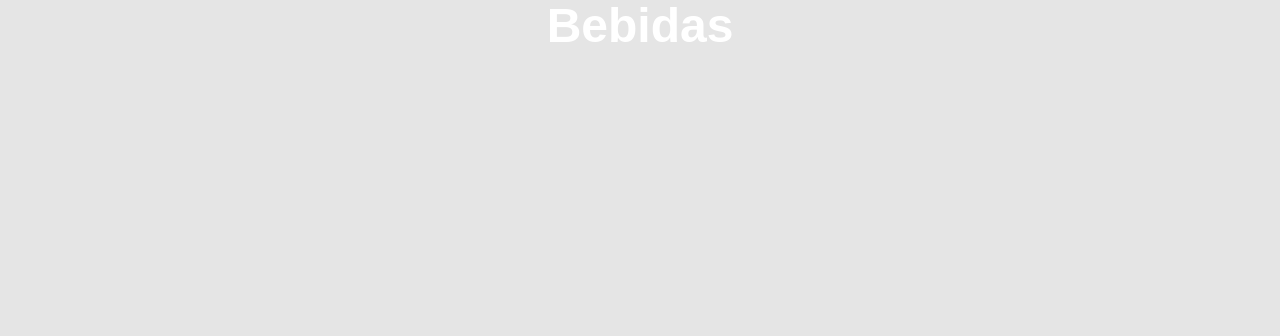
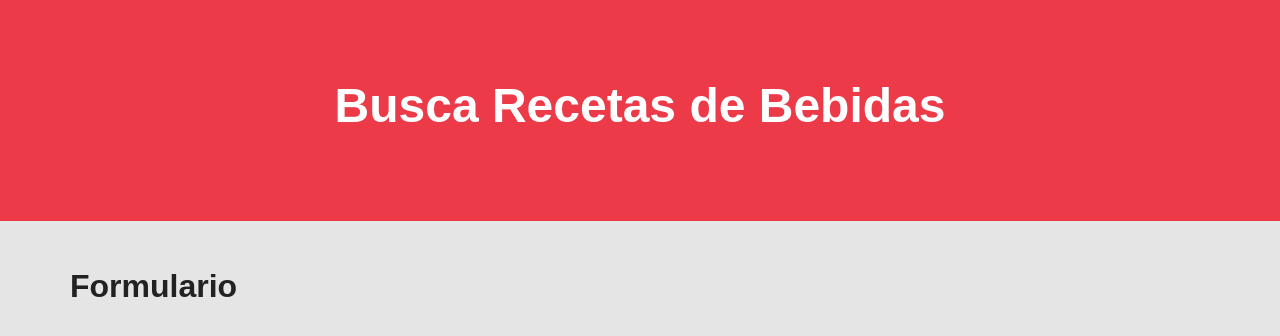
Before and after one commit to sshradamanthys/udemy-bebidas, a React (Create React App) app: page / in a window 1280 px wide. Shown: the top 336 px of the page. Built offline with nearby package versions, Linux system fonts and the light colour scheme; a web font is replaced by a local one.

Commit message:
+ Components Header & Form

```diff
--- a/src/App.js
+++ b/src/App.js
@@ -1,8 +1,16 @@
+import Header from "./components/Header";
+import Form from "./components/Form";
+
 function App() {
   return (
-    <div>
-      <h1>Bebidas</h1>
-    </div>
+    <>
+      <Header />
+      <div className="container mt-5">
+        <div className="row">
+          <Form />
+        </div>
+      </div>
+    </>
   );
 }
 
--- /dev/null
+++ b/src/components/Form.js
@@ -0,0 +1,9 @@
+const Form = () => {
+  return (
+    <div>
+      <h2>Formulario</h2>
+    </div>
+  );
+};
+
+export default Form;
--- /dev/null
+++ b/src/components/Header.js
@@ -0,0 +1,7 @@
+const Header = () => (
+  <header className="bg-alert">
+    <h1>Busca Recetas de Bebidas</h1>
+  </header>
+);
+
+export default Header;
```
